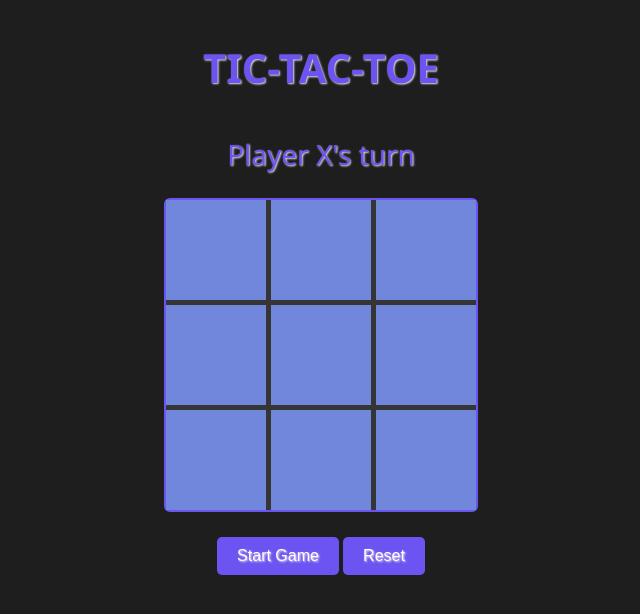
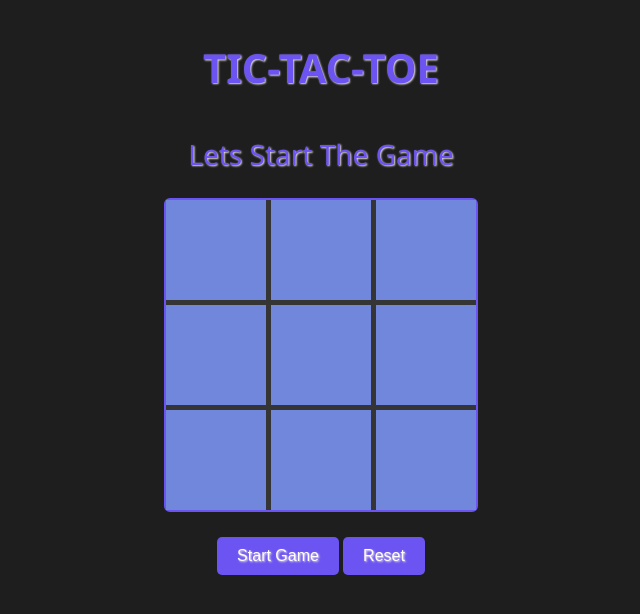
Before and after one commit to Vaishnavi1441/Tic-Tac-Toe, a plain HTML site: page index.html in a window 1280 px wide. Shown: the whole page, without its empty margins (319-959 px from the left). Drawn offline with Linux system fonts and the light colour scheme.

Commit message:
reuploaded

```diff
--- a/index.html
+++ b/index.html
@@ -9,7 +9,8 @@
 <body>
     <div class="container">
         <h1>Tic-Tac-Toe</h1>
-        <div id="message">Player X's turn</div>
+        <!-- <div id="message">Player X's turn</div> -->
+        <div id="message">Lets Start The Game</div>
         <div class="board">
             <div class="cell" id="0"></div>
             <div class="cell" id="1"></div>
--- a/js.js
+++ b/js.js
@@ -77,6 +77,7 @@ function resetGame() {
         cell.innerText = "";
         cell.style.backgroundColor = "#7187dc";
         // #eee
+        // message.innerText = "Play Again";
     });
     message.innerText = "Player X's turn";
 }
```
